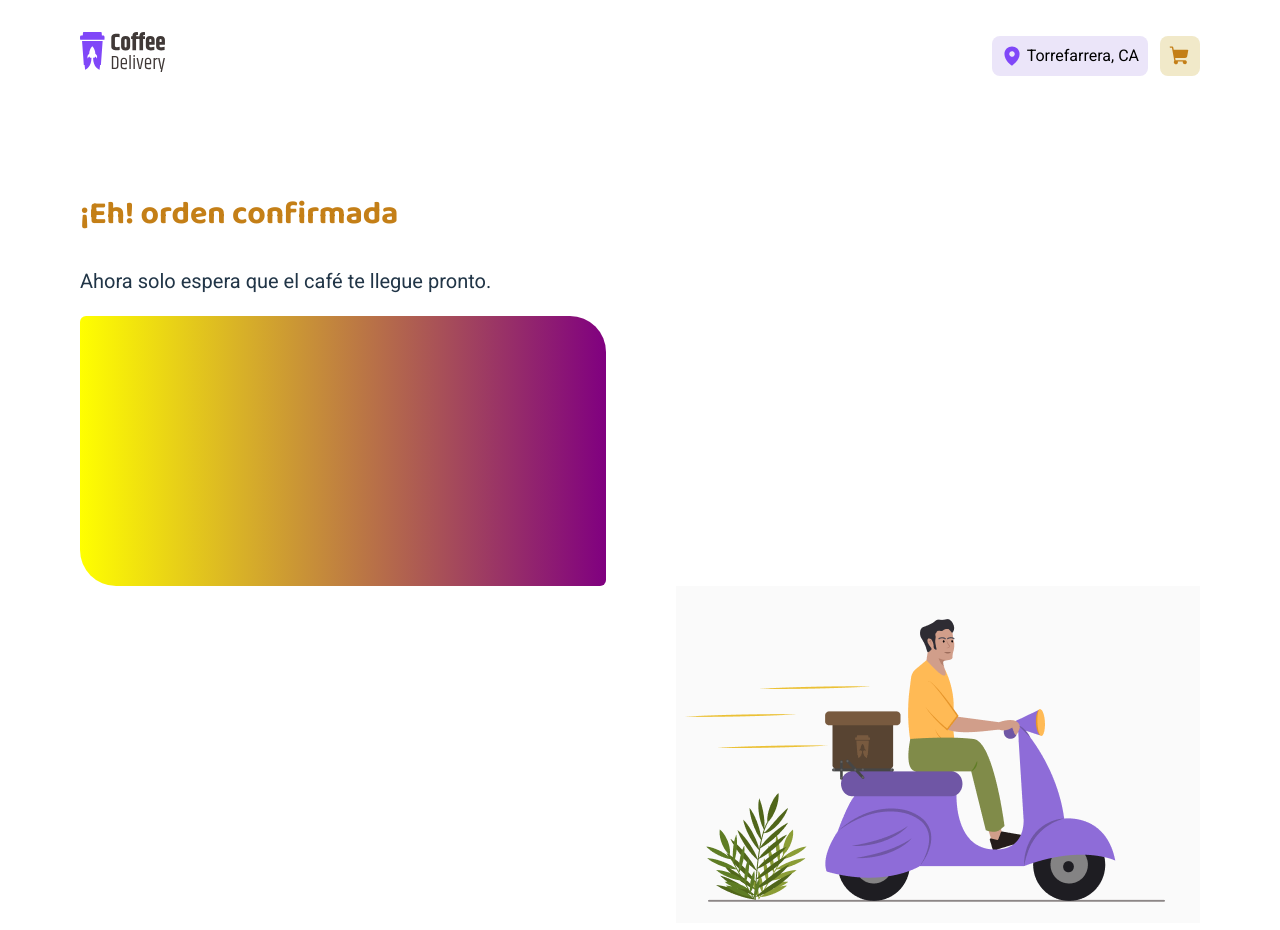
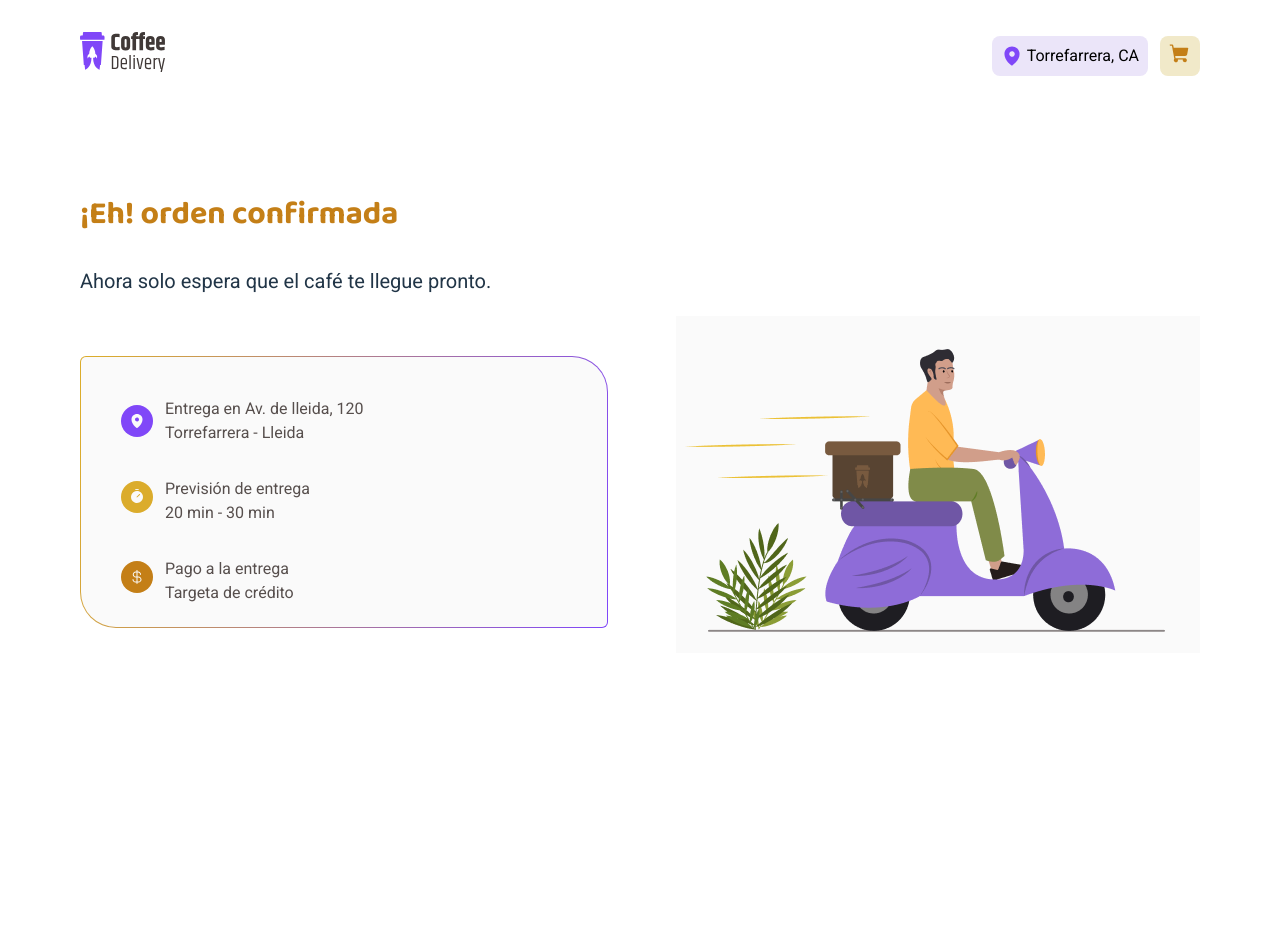
Before and after one commit to keynet-programacion2/Coffee-shop, a React (Vite) app: page /delivery in a window 1280 px wide. After the commit the page ends 800 px from the top, so only its background shows below. Built offline with nearby package versions, Linux system fonts and the light colour scheme.

Commit message:
Put routes and front done

```diff
--- a/package.json
+++ b/package.json
@@ -11,7 +11,8 @@
   },
   "dependencies": {
     "react": "^18.2.0",
-    "react-dom": "^18.2.0"
+    "react-dom": "^18.2.0",
+    "react-router-dom": "^6.16.0"
   },
   "devDependencies": {
     "@types/react": "^18.2.15",
--- a/src/App.jsx
+++ b/src/App.jsx
@@ -1,7 +1,23 @@
 import "./App.css";
+import React from "react";
+import { BrowserRouter as Router, Route, Routes, Link } from "react-router-dom";
+import { Home } from './components/home/home.jsx'
+import { Form } from './components/form/form.jsx'
+import { Delivery } from './components/delivery/delivery.jsx'
+
 
 function App() {
+    return (
+      <Router>
+        <div>
+          <Routes>
+            <Route exact path="/" element={<Home/>} />
+            <Route path="/form" element={<Form/>} />
+            <Route path="/delivery" element={<Delivery/>} />
+          </Routes>
+        </div>
+      </Router>
+    );
+  }
 
-}
-
-export default App;
+  export default App;
--- a/src/components/delivery/delivery.jsx
+++ b/src/components/delivery/delivery.jsx
@@ -11,13 +11,46 @@ export function Delivery() {
           <h2>¡Eh! orden confirmada</h2>
           <h3>Ahora solo espera que el café te llegue pronto.</h3>
 
-            <div className={styles.infodelivery}>
-
+          <div className={styles.infodelivery}>
+            <div className={styles.module}>
+              <div className={styles.location}>
+                <div className={styles.imagescontainer}>
+                  <img src="/assets/delivery/location.svg" />
+                </div>
+                <div>
+                  <span className={styles.text}>
+                    Entrega en <b>Av. de lleida, 120</b>
+                  </span>
+                  <span className={styles.text}>Torrefarrera - Lleida</span>
+                </div>
+              </div>
+              <div className={styles.time}>
+                <div className={styles.imagescontainer}>
+                  <img src="/assets/delivery/time.svg" />
+                </div>
+                <div>
+                  <span className={styles.text}>Previsión de entrega</span>
+                  <span className={styles.text}>
+                    <b>20 min - 30 min </b>
+                  </span>
+                </div>
+              </div>
+              <div className={styles.money}>
+                <div className={styles.imagescontainer}>
+                  <img src="/assets/delivery/money.svg" />
+                </div>
+                <div>
+                  <span className={styles.text}>Pago a la entrega</span>
+                  <span className={styles.text}>
+                    <b>Targeta de crédito </b>
+                  </span>
+                </div>
+              </div>
             </div>
-            <div className={styles.img}>
-            <img src="/assets/delivery/delivery.png" alt="rider"/>
-            </div>
-
+          </div>
+          <div className={styles.img}>
+            <img src="/assets/delivery/delivery.png" alt="rider" />
+          </div>
         </div>
       </div>
     </div>
--- a/src/components/delivery/delivery.module.css
+++ b/src/components/delivery/delivery.module.css
@@ -1,29 +1,90 @@
-.container{
-margin-top: 5rem;
+.container {
+  margin-top: 5rem;
 }
 
-.infodelivery{
-    width: 27.875rem;
-    height: 11.875rem;
-    padding: 40px;
-    background: linear-gradient(to right, yellow, purple);
-    border-radius: 6px 2.25rem;
-    position: relative;
+.infodelivery {
+  width: 27.875rem;
+  height: 11.875rem;
+  display: flex;
+  flex-direction: column;
+  align-items: flex-start;
+  padding: 2.5rem;
+  gap: 2rem;
+  margin-top: 2.5rem;
+  border: 1px solid transparent;
+  border-radius: 6px 36px;
+  background-image: linear-gradient(rgb(250, 250, 250), rgb(250, 250, 250)), linear-gradient(102.89deg, rgb(219, 172, 44) 2.61%, rgb(128, 71, 248) 98.76%);
+  background-origin: border-box;
+  background-clip: padding-box, border-box;
+display: inline-block;}
+  .img {
+    float: right;
+    justify-content: end;
+  }
 
+
+
+h2 {
+  color: #c47f17;
+  font-size: 2rem;
+  font-family: "Baloo 2", cursive;
 }
 
-h2{
-    color: #C47F17;
-    font-size: 2rem;
-    font-family: "Baloo 2", cursive;
+h3 {
+  margin-top: 0.25rem;
+  font-size: 1.25rem;
 }
 
-h3{
-    margin-top: .25rem;
-    font-size: 1.25rem;
+
+.location {
+  display: flex;
+  align-items: center;
 }
 
-.img{
-    float: right;
-    justify-content: start;
+.location img {
+  padding: 0.5rem;
+  border-radius: 62.5rem;
+  background-color: #8047f8;
+  width: 1rem;
+  height: 1rem;
+  vertical-align: middle;
 }
+
+.time {
+  display: flex;
+  align-items: center;
+  margin-top: 2rem;
+  margin-bottom: 2rem;
+}
+
+.time img {
+  padding: 0.5rem;
+  border-radius: 62.5rem;
+  background-color: #dbac2c;
+  width: 1rem;
+  height: 1rem;
+}
+
+.money {
+  display: flex;
+  align-items: center;
+}
+.money img {
+  padding: 0.5rem;
+  border-radius: 62.5rem;
+  background-color: #c47f17;
+  width: 1rem;
+  height: 1rem;
+}
+.imagecontainer {
+  display: flex;
+  align-items: center;
+  justify-content: center;
+}
+
+.text {
+  margin-left: 12px;
+  display: block;
+  color: #574f4d;
+  font-size: 16px;
+}
--- a/src/components/form/aside/aside.jsx
+++ b/src/components/form/aside/aside.jsx
@@ -18,7 +18,9 @@ export function Aside() {
         </div>
       </div>
       <div className={styles.button}>
-        <button>confirmar pedido</button>
+        <a href="/delivery">
+          <button>confirmar pedido</button>
+        </a>
       </div>
     </div>
   );
--- a/src/components/form/form.jsx
+++ b/src/components/form/form.jsx
@@ -10,11 +10,11 @@ export function Form() {
       <Navbar />
       <div className={styles.container}>
         <div className={styles.section}>
-          <h2>Completa tu pedido</h2>
+          <h2 className={styles.titles} >Completa tu pedido</h2>
           < Section />
         </div>
         <div className={styles.aside}>
-          <h2>cafés seleccionados</h2>
+          <h2 className={styles.titles}>cafés seleccionados</h2>
           < Aside />
         </div>
       </div>
--- a/src/components/form/form.module.css
+++ b/src/components/form/form.module.css
@@ -4,7 +4,7 @@
     gap: 2rem;
 }
 
-h2{
+.titles{
 color: #403937;
 font-size: 18px;
 font-family: "Baloo 2", cursive;
--- a/src/components/navbar/navbar.jsx
+++ b/src/components/navbar/navbar.jsx
@@ -3,7 +3,7 @@ import styles from "./navbar.module.css";
 export function Navbar() {
   return (
     <nav className={styles.nav}>
-      <a className={styles.logo} href="#">
+      <a className={styles.logo} href="/">
         <img src="/assets/navbar/logo.svg" alt="coffee delivery icon"></img>
       </a>
 
@@ -13,7 +13,10 @@ export function Navbar() {
           Torrefarrera, CA
         </button>
         <button className={styles.cart}>
-          <img src="/assets/navbar/cart.svg" alt="shopping cart"/>
+           <a href="/form">
+            <img src="/assets/navbar/cart.svg" alt="shopping cart"/>
+           </a>
+
         </button>
       </div>
     </nav>
--- a/src/main.jsx
+++ b/src/main.jsx
@@ -1,14 +1,11 @@
 import React from 'react'
 import ReactDOM from 'react-dom/client'
 import './index.css'
-import { Home } from './components/home/home.jsx'
-import { Form } from './components/form/form.jsx'
-import { Delivery } from './components/delivery/delivery.jsx'
+import App from './App'
+
 
 ReactDOM.createRoot(document.getElementById('root')).render(
   <React.StrictMode>
-    {/* <Home /> */}
-    {/* <Form /> */}
-    <Delivery />
+    <App />
   </React.StrictMode>,
 )
```
Also changed, not shown: 1 other file (tests, documents, lock files or other folders).
